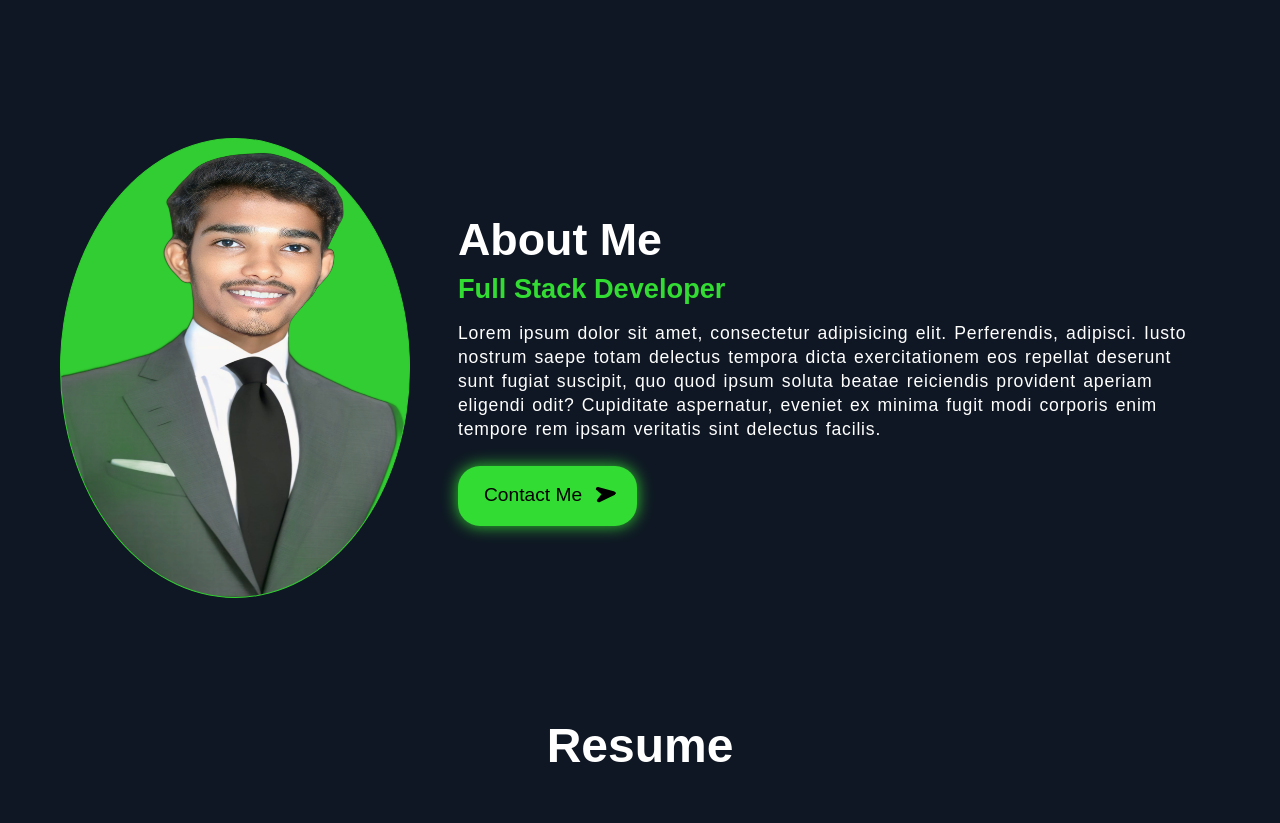
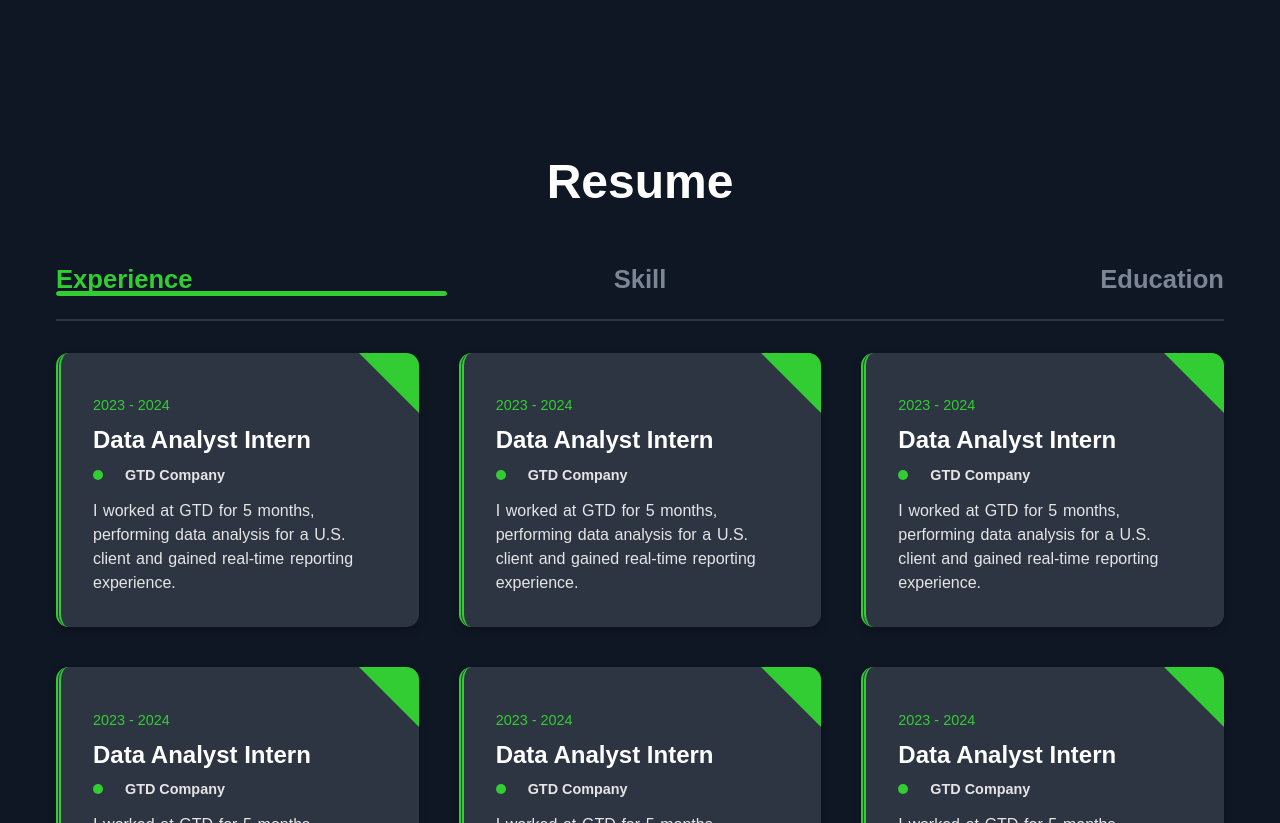
Before and after one commit to SATHISH-WEBDEVBER/portfolio, a React (Vite) app: page / in a window 1280 px wide. Shown: the part 660-1483 px from the top of the page. Built offline with nearby package versions, Linux system fonts and the light colour scheme; a web font is replaced by a local one.

Commit message:
About Page Removed

```diff
--- a/src/App.jsx
+++ b/src/App.jsx
@@ -40,9 +40,6 @@ const App = () => {
       <section id="home">
         <Home />
       </section>
-      <section id="about">
-        <Aboutme />
-      </section>
       <section id="resume">
         <Resume />
       </section>
```
